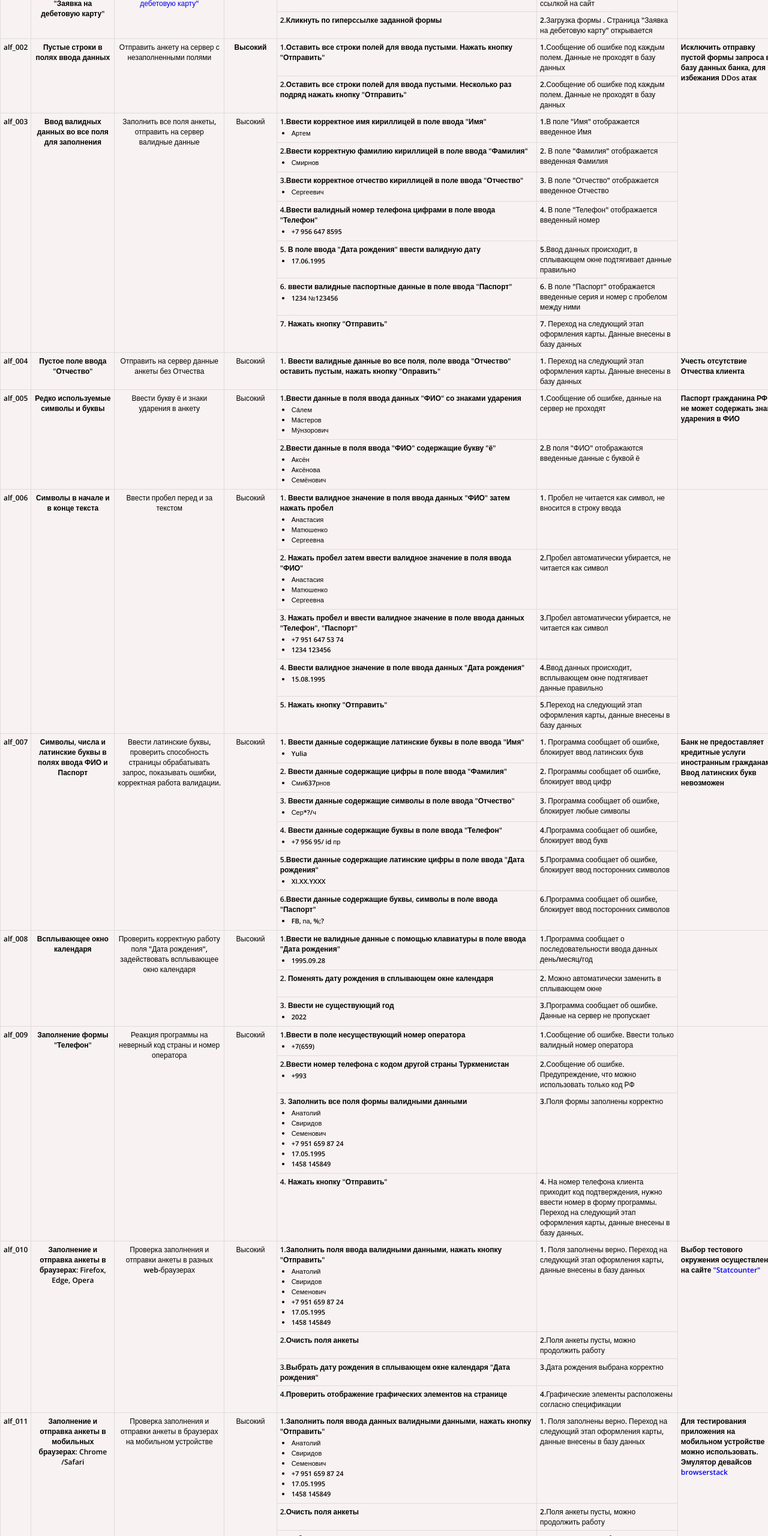
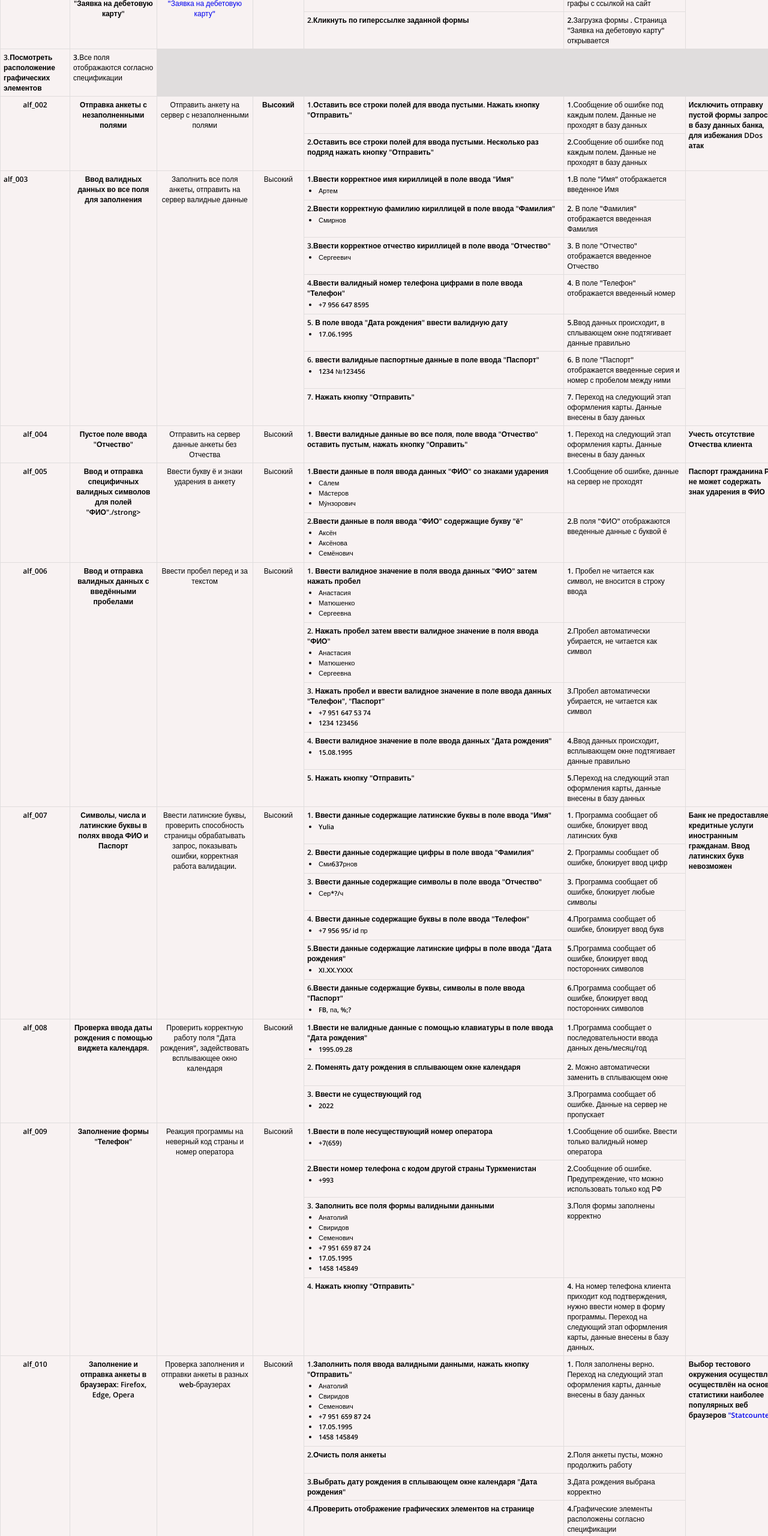
Before and after one commit to JuliaGhalini/Portfolio, a plain HTML site: page index.html in a window 1280 px wide. Shown: the part 240-2800 px from the top of the page at 60% size. Drawn offline with nearby package versions, Linux system fonts and the light colour scheme.

Commit message:
add html

```diff
--- a/index.html
+++ b/index.html
@@ -10,7 +10,7 @@
     <header>
         <div class="header__logo"><p>Альфа-Банк</p></div>
     </header>
-    <h1>Тест-кейс анкеты "Заявка на дебетовую карту"</h1>
+    <h1>Тест-кейсы анкеты "Заявка на дебетовую карту"</h1>
     <table>
         <thead>
         <tr>
@@ -51,6 +51,13 @@
             </td>
                 <td align="left">2.Загрузка формы . Страница "Заявка на дебетовую карту" открывается</td>
         </tr>
+        </tr>
+            <tr align="left">
+            <td>
+            <strong>3.Посмотреть расположение графических элементов</strong>
+            </td>
+            <td align="left">3.Все поля отображаются согласно спецификации</td>
+         </tr>
         </tbody>
         <tbody>
         <tr align="center">
@@ -60,7 +67,7 @@
                 <strong>alf_002</strong>
             </td>
             <td rowspan="2" align="center">
-                <strong> Пустые строки в полях ввода данных</strong>
+                <strong> Отправка анкеты с незаполненными полями</strong>
             </td>
             <td rowspan="2" align="center">
                 Отправить анкету на сервер с незаполненными полями
@@ -187,7 +194,7 @@
                 <strong>alf_005</strong>
             </td>
             <td rowspan="2" align="center">
-                <strong> Редко используемые символы и буквы</strong>
+                <strong> Ввод и отправка специфичных валидных символов для полей "ФИО"./strong>
             </td>
             <td rowspan="2" align="center">
                 Ввести букву ё и знаки ударения в анкету
@@ -226,7 +233,7 @@
                 <strong>alf_006</strong>
             </td>
             <td rowspan="5" align="center">
-                <strong> Символы в начале и в конце текста</strong>
+                <strong> Ввод и отправка валидных данных с введёнными пробелами</strong>
             </td>
             <td rowspan="5" align="center">
                 Ввести пробел перед и за текстом
@@ -360,7 +367,7 @@
                 <strong>alf_008</strong>
             </td>
             <td rowspan="3" align="center">
-                <strong>Всплывающее окно календаря</strong>
+                <strong>Проверка ввода даты рождения с помощью виджета календаря.</strong>
             </td>
             <td rowspan="3" align="center">
                 Проверить корректную работу поля "Дата рождения", задействовать всплывающее окно календаря
@@ -476,7 +483,7 @@
             </td>
                  <td align="left">1. Поля заполнены верно. Переход на следующий этап оформления карты,  данные внесены в базу данных</td>
             <td rowspan="4" align="left">
-                <strong>Выбор тестового окружения осуществлен на сайте<a href="http://zayavka-na-kartu-1.sdew.ru/"> "Statcounter"</a></strong>
+                <strong>Выбор тестового окружения осуществлен осуществлён на основе статистики наиболее популярных веб браузеров<a href="https://gs.statcounter.com/"> "Statcounter"</a></strong>
             </td>
             </tr>
             <tr align="left">
@@ -500,16 +507,16 @@
         </tbody>
          <tbody>
             <tr align="center">
-            <td rowspan="5">
+            <td rowspan="6">
                 <strong>alf_011</strong>
             </td>
-            <td rowspan="5" align="center">
+            <td rowspan="6" align="center">
                 <strong>Заполнение и отправка анкеты в мобильных браузерах: Chrome /Safari</strong>
             </td>
-            <td rowspan="5" align="center">
+            <td rowspan="6" align="center">
                 Проверка заполнения и отправки анкеты в браузерах на мобильном устройстве
             </td>
-            <td rowspan="5" align="centre">
+            <td rowspan="6" align="centre">
                 Высокий
             </td>
             <td align="left">
@@ -524,33 +531,40 @@
                 </ul>
             </td>
                  <td align="left">1. Поля заполнены верно. Переход на следующий этап оформления карты,  данные внесены в базу данных</td>
-            <td rowspan="5" align="left">
+            <td rowspan="6" align="left">
                 <strong>Для тестирования приложения на мобильном устройстве можно использовать.  Эмулятор девайcов <a href="https://www.BrowserStack.com/"> browserstack</a></strong>
             </td>
             </tr>
             <tr align="left">
             <td>
-                <strong>2.Очисть поля анкеты</strong>
+                <strong>2.Заполнить все поля валидными данными, нажать кнопку "Отправить"</strong>
             </td>
-                 <td align="left">2.Поля анкеты пусты, можно продолжить работу</td>
+                 <td align="left">2.Данные отправляются на сервер. Переход к следующему шагу оформления карты</td>
+            </tr>
+            </tr>
+            <tr align="left">
+            <td>
+                <strong>3.Очисть поля анкеты</strong>
+            </td>
+                 <td align="left">3.Поля анкеты пусты, можно продолжить работу</td>
             </tr>
             <tr align="left">
                 <td>
-                    <strong>3.Выбрать дату рождения в сплывающем окне календаря "Дата рождения"</strong>
+                    <strong>4.Выбрать дату рождения в сплывающем окне календаря "Дата рождения"</strong>
                 </td>
-                <td align="left">3.Дата рождения выбрана корректно </td>
+                <td align="left">4.Дата рождения выбрана корректно </td>
             </tr>
             <tr align="left">
                  <td>
-                    <strong>4.Проверить отображение графических элементов на странице</strong>
+                    <strong>5.Проверить отображение графических элементов на странице</strong>
                 </td>
-                    <td align="left">4.Графические элементы расположены согласно спецификации</td>
+                    <td align="left">5.Графические элементы расположены согласно спецификации</td>
             </tr>
             <tr align="left">
                 <td>
-                   <strong>5.Проверить отображение графических элементов на странице</strong>
+                   <strong>6.Проверить отображение графических элементов на странице</strong>
                </td>
-                   <td align="left">5.Графические элементы расположены согласно спецификации</td>
+                   <td align="left">6.Графические элементы расположены согласно спецификации</td>
            </tr>
         </tbody>
         <tbody>
```
